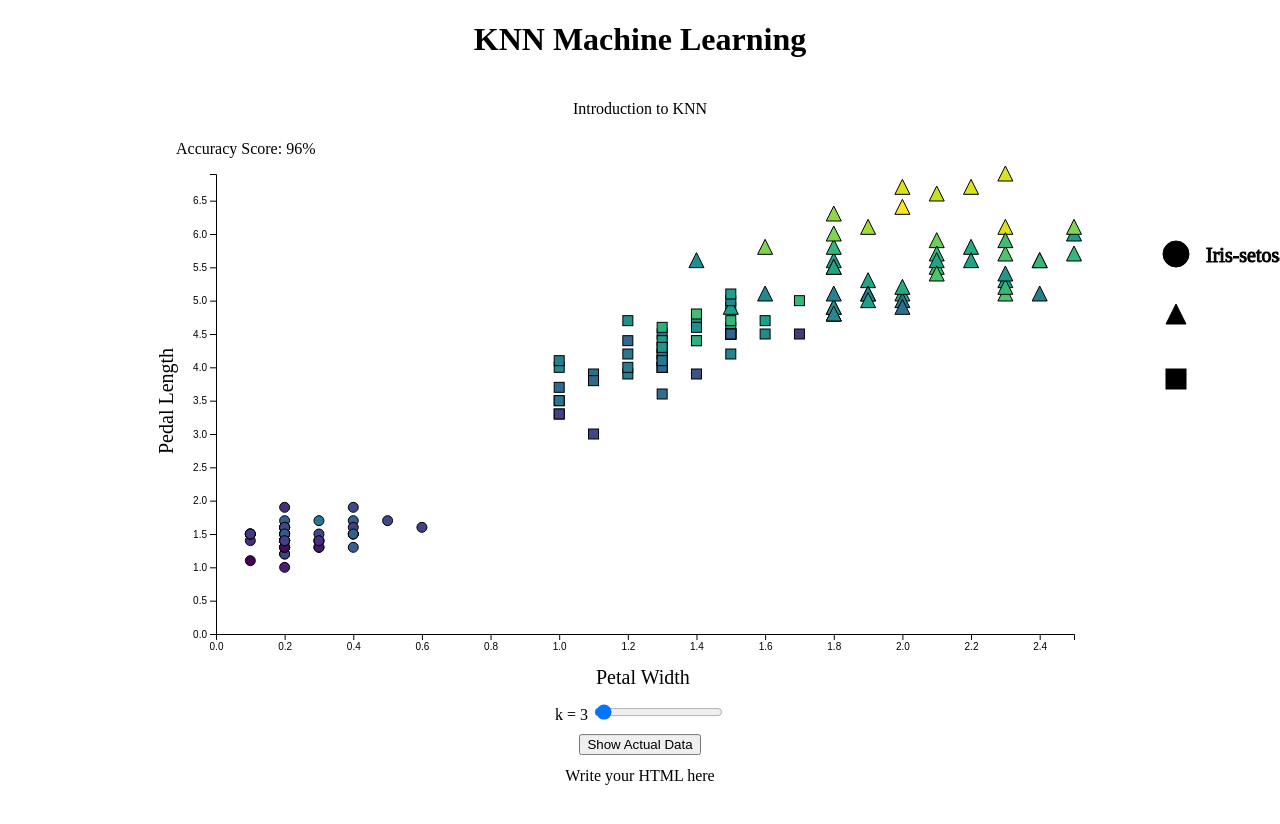
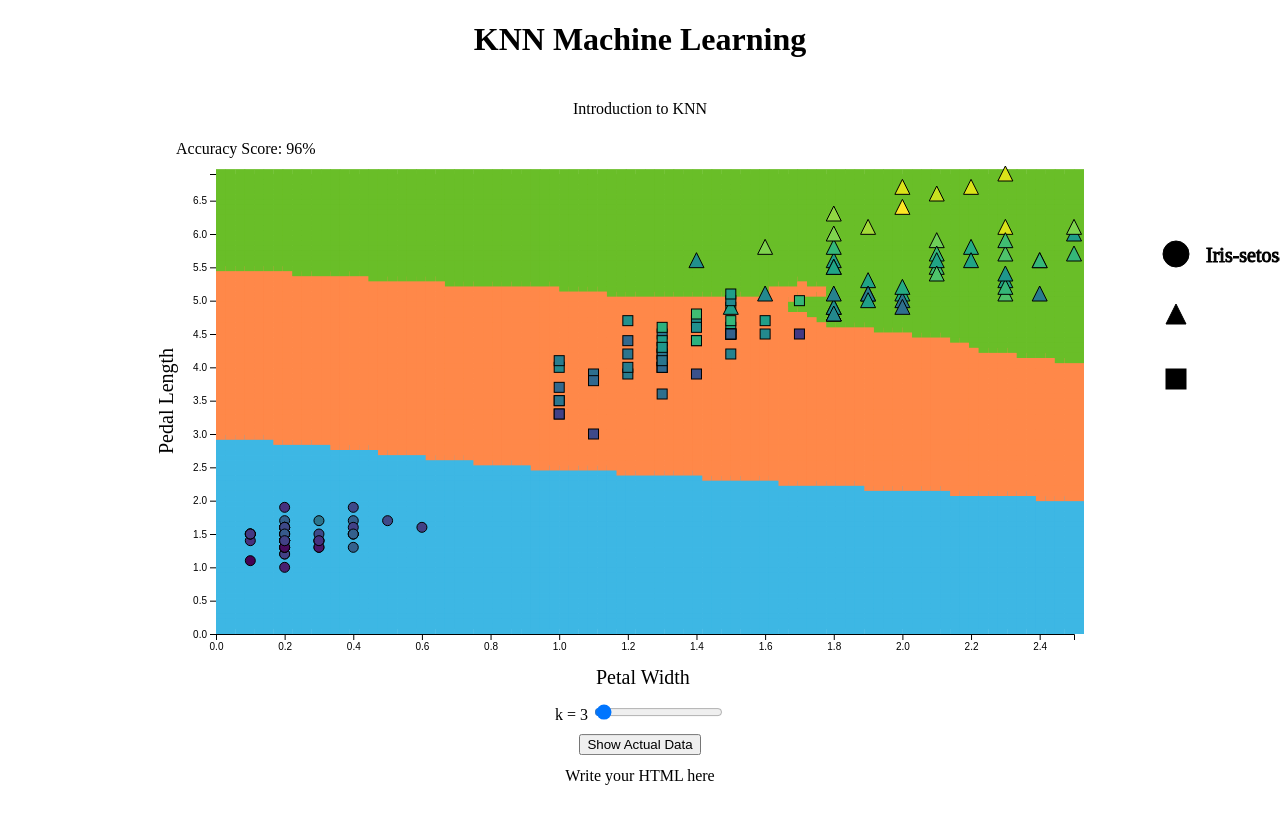
Before and after one commit to Jystine/covid-internet, a SvelteKit app: page / in a window 1280 px wide. Shown: the top 824 px of the page. Built offline with nearby package versions, Linux system fonts and the light colour scheme.

Commit message:
added decision boundaries

```diff
--- a/src/components/DataPoints.svelte
+++ b/src/components/DataPoints.svelte
@@ -19,11 +19,15 @@
     $: petal_length_max = d3.max(data, (d) => d.petal_length);
     $: sepal_length_max = d3.max(data, (d) => d.sepal_length);
     $: sepal_width_max = d3.max(data, (d) => d.sepal_width);
-    $: petal_width_area = create_area(100, petal_width_max);
+    $: petal_width_area = create_area(90, petal_width_max);
+    $: petal_length_area = create_area(90, petal_length_max);
+    $: sepal_length_area = create_area(90, sepal_length_max);
+    $: sepal_width_area = create_area(90, sepal_width_max);
     $: accuracy_score = accuracy(data, data_class)
     $: button_t = button_text(show_true);
     $: data_class = classification(data, k);
     $: slider_label = `k = ${k}`;
+    $: classified_area = classify_area(data, petal_width_area, petal_length_area, k)
 
     $: x = d3
     .scaleLinear()
@@ -70,9 +74,6 @@
         return area_lst;
       }
 
-      function classify_area(data, area, k) {
-      }
-
       function accuracy(data, data_class) {
         let correct = 0;
         for (let i = 0; i < data_class.length; i++) {
@@ -89,6 +90,44 @@
         } else if (status === true) {
           return "Hide Actual Data"
         }
+      }
+
+      function classify_area(data, area1, area2, k) {
+        let result = {}
+        let distance;
+        let idx = 0;
+        for (let i = 0; i < area1.length; i++) {
+          for (let j = 0; j < area2.length; j++) {
+            let distance_dict = {}
+            let classes = {'Iris-virginica': 0, 'Iris-setosa': 0, "Iris-versicolor": 0};
+            let point = [area1[i], area2[j]]
+            for (let d = 0; d < data.length; d++) {
+              distance = Math.sqrt(((data[d].petal_width - point[0]) ** 2) + ((data[d].petal_length - point[1]) ** 2))
+              distance_dict[d] = distance;
+            }
+            var dist_items = Object.keys(distance_dict).map(function(key) {
+            return [key, distance_dict[key]];
+            });
+            dist_items.sort(function(first, second) {
+              return first[1] - second[1];
+            });
+            for (let n = 0; n < k; n++){
+            classes[data[dist_items[n][0]].class] = classes[data[dist_items[n][0]].class] + 1;
+            }
+            var class_items = Object.keys(classes).map(function(key) {
+              return [key, classes[key]];
+            });
+            class_items.sort(function(first, second) {
+              return second[1] - first[1];
+            });
+            result[idx] = {x: point[0], y: point[1], class: class_items[0][0]}
+            idx = idx + 1;
+          }
+        }
+        var result_items =  Object.keys(result).map(function(key) {
+            return [key, result[key]];
+          });
+        return result_items;
       }
 
       function classification(data, k) {
@@ -128,9 +167,14 @@
           return result_items;
       }
 
-      $: console.log(accuracy(data, data_class));
       $: console.log(petal_width_area);
-      $: console.log(show_true);
+      $: console.log(petal_width_max);
+      $: console.log(petal_length_area);
+      $: console.log(petal_length_max);
+      $: console.log(sepal_length_area);
+      $: console.log(sepal_length_max);
+      $: console.log(sepal_width_area);
+      $: console.log(sepal_width_max);
 
 </script>
 
@@ -163,11 +207,29 @@
       {/each}
     {/if} -->
 
+            <!-- $(document).ready(function(){
+            console.log(data[0])
+        }); -->
+
+    <g class = "boundary_lines" style = "position: absolute; z-index: 1;">
+    {#if classified_area.length !== 0}
+      {#each classified_area as a}
+        {#if a[1].class === "Iris-setosa"}
+            <rect key = a[0] width = 10 height = 10 x = {x(a[1].x)} y = {y(a[1].y) - 10} fill = "#3DB7E4" r = "5"/>
+        {/if}
+        {#if a[1].class === "Iris-versicolor"}
+            <rect key = a[0] width = 10 height = 10 x = {x(a[1].x)} y = {y(a[1].y) - 10} fill = "#FF8849" r = "5"/>
+        {/if}
+        {#if a[1].class === "Iris-virginica"}
+            <rect key = a[0] width = 10 height = 10 x = {x(a[1].x)} y = {y(a[1].y) - 10} fill = "#69BE28" r = "5"/>
+        {/if}
+      {/each}
+    {/if}
+    </g>
+
+    <g class = "points" style = "position: absolute; z-index: 2;">
     {#if data_class.length !== 0}
       {#each data_class as d}
-        <!-- $(document).ready(function(){
-            console.log(data[0])
-        }); -->
         {#if show_true == false}
           {#if d[1] === "Iris-setosa"}
             <circle key = {d[0]} cx = {x(data[d[0]].petal_width)} cy = {y(data[d[0]].petal_length)} fill = {color(data[d[0]].sepal_length)} stroke = "#000" r = "5"/>
@@ -196,6 +258,8 @@
         {/if}
       {/each}
     {/if}
+  </g>
+
     <text x = 420
     y = 530
     font-size = 20>Petal Width</text>
@@ -250,4 +314,12 @@
   .overlay {
     transform: translate(0, 70%);
   }
+  .points {
+    position: absolute;
+    z-index: 2;
+  }
+  .boundary_lines {
+    position: absolute;
+    z-index: 1;
+  }
 </style>
```
